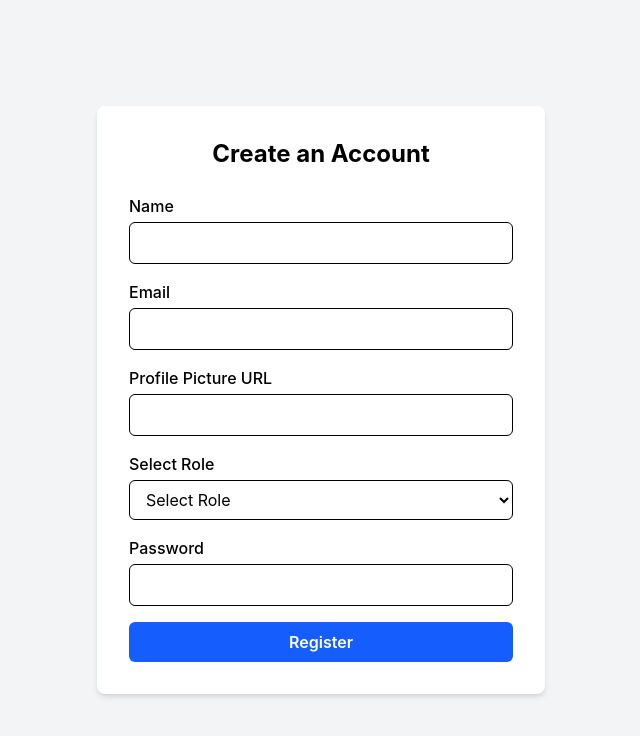
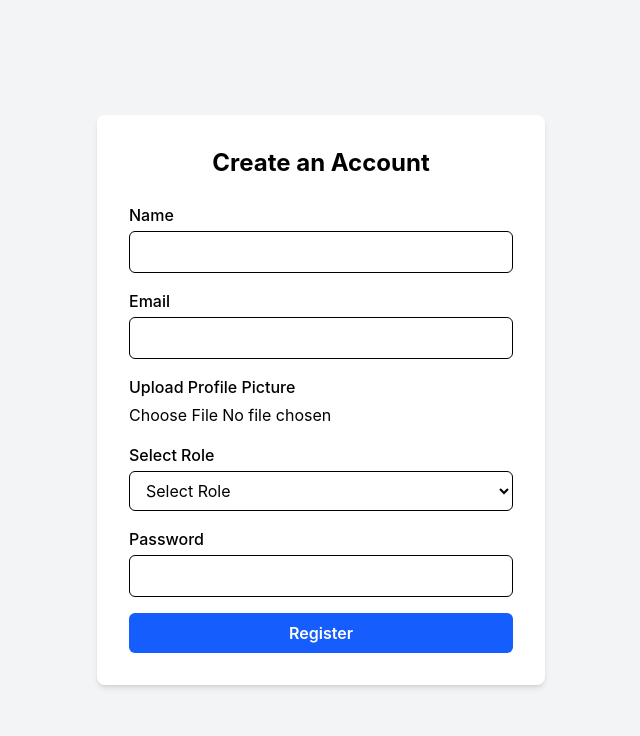
Before and after one commit to ratul43/micro-task-earning-client, a React (Vite) app: page /register in a window 1280 px wide. Shown: the top 736 px of the page, without its empty margins (319-959 px from the left). Built offline with nearby package versions, Linux system fonts and the light colour scheme; no server answers.

Commit message:
Imgbb image upload functions in Registration page

```diff
--- a/src/pages/RegistrationPage.jsx
+++ b/src/pages/RegistrationPage.jsx
@@ -1,13 +1,18 @@
 // RegistrationPage.jsx
-import React, { use } from "react";
+import React, { use, useState } from "react";
 import { useForm } from "react-hook-form";
 import { toast } from "react-toastify";
 import { apiFetch } from "../apiService";
 import { AuthContext } from "./../context/AuthContext";
 import { useNavigate } from "react-router";
 
+const IMGBB_API_KEY = import.meta.env.VITE_IMGBB_API_KEY;
+
 const RegistrationPage = () => {
   const { registerUser, updateUserProfile } = use(AuthContext);
+  const [profileImageFile, setProfileImageFile] = useState(null);
+  const [profileImagePreview, setProfileImagePreview] = useState(null);
+  const [uploadingImage, setUploadingImage] = useState(false);
   // console.log(registerUser);
 
   const navigate = useNavigate()
@@ -19,8 +24,33 @@ const RegistrationPage = () => {
     formState: { errors },
   } = useForm();
 
+  const uploadImageToImgbb = async (file) => {
+    const formData = new FormData();
+    formData.append("image", file);
+
+    const response = await fetch(
+      `https://api.imgbb.com/1/upload?key=${IMGBB_API_KEY}`,
+      {
+        method: "POST",
+        body: formData,
+      }
+    );
+
+    const result = await response.json();
+    if (!response.ok || !result.data?.url) {
+      throw new Error(result.error?.message || "Image upload failed");
+    }
+
+    return result.data.url;
+  };
+
   const onSubmit = async (data) => {
     // console.log(data);
+
+    if (!data.photo && !profileImageFile) {
+      toast.error("Please provide a profile picture URL or upload an image.");
+      return;
+    }
 
     // This will throw error if email exists
     try {
@@ -33,26 +63,31 @@ const RegistrationPage = () => {
         return;
       }
 
+      let photoURL = data.photo;
+      if (profileImageFile) {
+        setUploadingImage(true);
+        photoURL = await uploadImageToImgbb(profileImageFile);
+      }
+
       // Register user
       await registerUser(data.email, data.password);
 
       // Update profile
       const userProfile = {
         displayName: data.name,
-        photoURL: data?.photo || "https://i.sstatic.net/l60Hf.png",
+        photoURL: photoURL || "https://i.sstatic.net/l60Hf.png",
       };
 
-    await updateUserProfile(userProfile);
-    // console.log(update);
+      await updateUserProfile(userProfile);
+      // console.log(update);
 
       // Save user in database
-
       await apiFetch("/users", {
         method: "POST",
         body: JSON.stringify({
           name: data.name,
           email: data.email,
-          photo: data.photo,
+          photo: photoURL,
           role: data.role,
           coins: data.role === "buyer" ? 50 : 10, // Give buyers some starting coins
         }),
@@ -60,11 +95,13 @@ const RegistrationPage = () => {
 
       toast.success("Registration successful");
       reset();
-
-      // console.log(res);
-      navigate("/")
+      setProfileImageFile(null);
+      setProfileImagePreview(null);
+      navigate("/");
     } catch (error) {
       toast.error(error.message);
+    } finally {
+      setUploadingImage(false);
     }
   };
 
@@ -110,16 +147,33 @@ const RegistrationPage = () => {
 
           {/* Profile Picture */}
           <div>
-            <label className="block font-medium mb-1">
-              Profile Picture URL
-            </label>
-            <input
-              type="text"
-              {...register("photo", {
-                required: "Profile picture URL is required",
-              })}
-              className="w-full border px-3 py-2 rounded-md focus:outline-none focus:ring-2 focus:ring-blue-500"
-            />
+
+            <div className="mt-3">
+              <label className="block font-medium mb-1">Upload Profile Picture</label>
+              <input
+                type="file"
+                accept="image/*"
+                onChange={(e) => {
+                  const file = e.target.files?.[0];
+                  if (!file) return;
+                  setProfileImageFile(file);
+                  const reader = new FileReader();
+                  reader.onload = () => setProfileImagePreview(reader.result);
+                  reader.readAsDataURL(file);
+                }}
+                className="w-full"
+              />
+              {profileImagePreview && (
+                <img
+                  src={profileImagePreview}
+                  alt="Profile preview"
+                  className="mt-3 w-full h-40 object-cover rounded-md border"
+                />
+              )}
+              {uploadingImage && (
+                <p className="mt-2 text-sm text-blue-600">Uploading profile image...</p>
+              )}
+            </div>
             {errors.photo && (
               <p className="text-red-500 text-sm">{errors.photo.message}</p>
             )}
```
